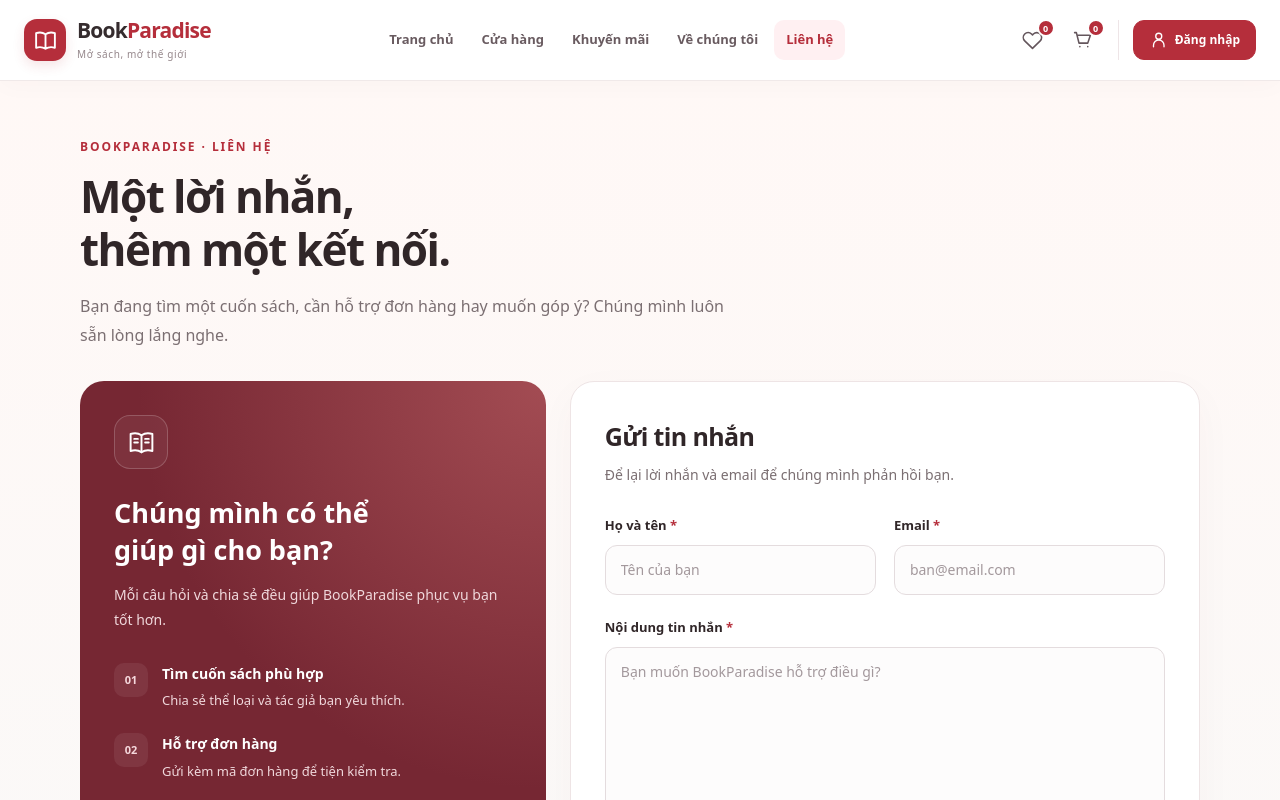
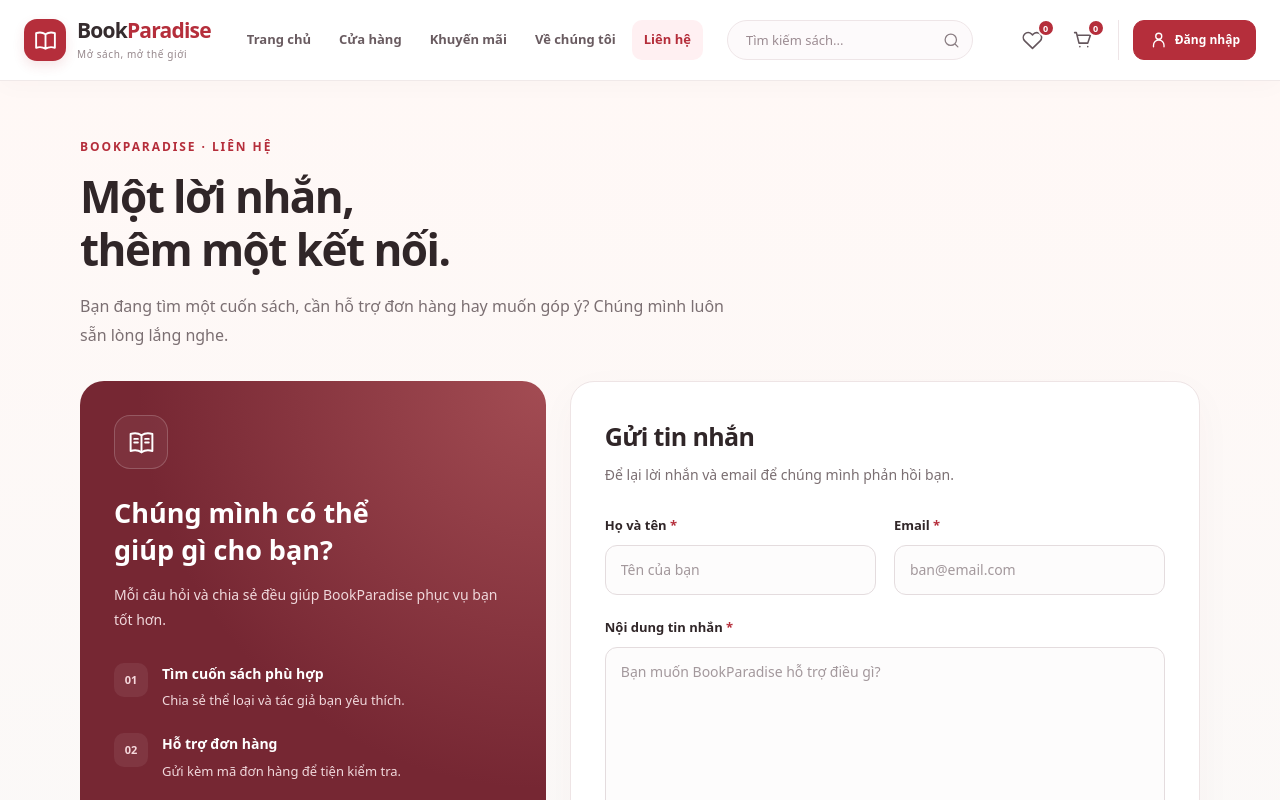
Before and after one commit to tanduongBVU/BookParadiseFE, a React (Vite) app: page /lien-he in a window 1280 px wide. Shown: the top 800 px of the page. Built offline with nearby package versions, Linux system fonts and the light colour scheme.

Commit message:
thêm tìm kiếm thanh menu

```diff
--- a/src/components/Layout/Header.css
+++ b/src/components/Layout/Header.css
@@ -126,6 +126,74 @@
     color: #b52e3b;
     background: #fff0f2;
 }
+
+/* ===== THANH TÌM KIẾM ===== */
+.bph-search-form {
+    display: flex;
+    align-items: center;
+    position: relative;
+    flex: 1;
+    max-width: 260px;
+    margin-left: auto;
+    margin-right: 15px;
+}
+
+.bph-search-form.is-mobile {
+    display: none;
+    max-width: 100%;
+    margin: 0 14px 15px 14px;
+}
+
+.bph-search-input {
+    width: 100%;
+    height: 40px;
+    padding: 0 40px 0 18px;
+    border: 1px solid #eee5e7;
+    border-radius: 20px;
+    background: #fdfafb;
+    color: #352c2e;
+    font-size: 13px;
+    outline: none;
+    transition: all 0.2s ease;
+}
+
+.bph-search-input:focus {
+    border-color: #b52e3b;
+    background: #fff;
+    box-shadow: 0 0 0 3px #b52e3b15;
+}
+
+.bph-search-input::placeholder {
+    color: #9c8c92;
+}
+
+.bph-search-btn {
+    position: absolute;
+    right: 5px;
+    top: 50%;
+    transform: translateY(-50%);
+    width: 32px;
+    height: 32px;
+    display: grid;
+    place-items: center;
+    background: transparent;
+    border: none;
+    border-radius: 50%;
+    color: #8a7d82;
+    cursor: pointer;
+    transition: color 0.2s, background 0.2s;
+}
+
+.bph-search-btn:hover {
+    color: #b52e3b;
+    background: #fff0f2;
+}
+
+.bph-search-btn svg {
+    width: 17px;
+    height: 17px;
+}
+/* ======================== */
 
 /* Các nút bên phải */
 .bph-tools {
@@ -411,6 +479,17 @@
     }
 }
 
+/* Ẩn bớt thanh tìm kiếm trên giao diện nhỏ gọn và đưa vào Menu dọc */
+@media (max-width: 850px) {
+    .bph-search-form.is-desktop {
+        display: none;
+    }
+
+    .bph-search-form.is-mobile {
+        display: flex;
+    }
+}
+
 /* Điện thoại */
 @media (max-width: 600px) {
     .bph-container {
--- a/src/components/Layout/Header.jsx
+++ b/src/components/Layout/Header.jsx
@@ -39,6 +39,7 @@ function Icon({ name }) {
         close: 'm6 6 12 12M18 6 6 18',
         admin: 'M3 3h7v7H3ZM14 3h7v7h-7ZM3 14h7v7H3ZM14 14h7v7h-7Z',
         logout: 'M9 4H4v16h5M14 8l4 4-4 4M8 12h13',
+        search: 'M11 19a8 8 0 1 0 0-16 8 8 0 0 0 0 16Zm10 2-4.35-4.35', // Icon kính lúp
     };
 
     return (
@@ -70,6 +71,7 @@ export default function Header() {
 
     const [accountOpen, setAccountOpen] = useState(false);
     const [mobileOpen, setMobileOpen] = useState(false);
+    const [searchKeyword, setSearchKeyword] = useState(''); // State lưu từ khóa tìm kiếm
 
     // Kiểm tra quyền truy cập Admin (Admin hoặc Nhan_Vien)
     const userRole = user?.role || user?.vaiTro || user?.vai_tro;
@@ -96,6 +98,16 @@ export default function Header() {
     const closeMenus = () => {
         setAccountOpen(false);
         setMobileOpen(false);
+    };
+
+    // Hàm xử lý khi submit tìm kiếm
+    const handleSearch = (e) => {
+        e.preventDefault();
+        if (searchKeyword.trim()) {
+            // Chuyển hướng sang trang cửa hàng (/sach) kèm theo URL parameter keyword
+            navigate(`/sach?keyword=${encodeURIComponent(searchKeyword.trim())}`);
+            closeMenus();
+        }
     };
 
     // Đóng menu khi chuyển trang
@@ -187,6 +199,20 @@ export default function Header() {
                 >
                     {menuLinks}
                 </nav>
+
+                {/* Thanh tìm kiếm trên máy tính */}
+                <form className="bph-search-form is-desktop" onSubmit={handleSearch}>
+                    <input
+                        type="text"
+                        className="bph-search-input"
+                        placeholder="Tìm kiếm sách..."
+                        value={searchKeyword}
+                        onChange={(e) => setSearchKeyword(e.target.value)}
+                    />
+                    <button type="submit" className="bph-search-btn" aria-label="Tìm kiếm">
+                        <Icon name="search" />
+                    </button>
+                </form>
 
                 <div className="bph-tools">
                     {/* Yêu thích */}
@@ -320,12 +346,27 @@ export default function Header() {
                 </div>
             </div>
 
+            {/* Menu Dropdown Điện Thoại */}
             {mobileOpen && (
                 <nav
                     id={mobileId}
                     className="bph-mobile-nav"
                     aria-label="Menu điện thoại"
                 >
+                    {/* Thanh tìm kiếm hiển thị trong menu trên điện thoại */}
+                    <form className="bph-search-form is-mobile" onSubmit={handleSearch}>
+                        <input
+                            type="text"
+                            className="bph-search-input"
+                            placeholder="Tìm kiếm sách..."
+                            value={searchKeyword}
+                            onChange={(e) => setSearchKeyword(e.target.value)}
+                        />
+                        <button type="submit" className="bph-search-btn" aria-label="Tìm kiếm">
+                            <Icon name="search" />
+                        </button>
+                    </form>
+
                     {menuLinks}
                 </nav>
             )}
--- a/src/pages/Shop/Shop.jsx
+++ b/src/pages/Shop/Shop.jsx
@@ -1,5 +1,5 @@
 import { useState, useEffect, useContext } from 'react';
-import { Link } from 'react-router-dom';
+import { Link, useSearchParams } from 'react-router-dom'; // Thêm useSearchParams
 import { getDanhSachSach } from '../../services/sachService';
 import { WishlistContext } from '../../context/WishlistContext';
 import { CartContext } from '../../context/CartContext';
@@ -8,6 +8,7 @@ const Shop = () => {
 
     const { toggleWishlist, isInWishlist } = useContext(WishlistContext);
     const { addToCart } = useContext(CartContext);
+    const [searchParams, setSearchParams] = useSearchParams(); // Khởi tạo hook đọc URL
 
     const [danhSachGoc, setDanhSachGoc] = useState([]);
     const [danhSachHienThi, setDanhSachHienThi] = useState([]);
@@ -15,8 +16,17 @@ const Shop = () => {
     const [loading, setLoading] = useState(true);
     const [error, setError] = useState(null);
 
-    const [searchTerm, setSearchTerm] = useState('');
+    // Lấy keyword từ URL (nếu có) để làm giá trị mặc định cho ô tìm kiếm
+    const initialKeyword = searchParams.get('keyword') || '';
+    const [searchTerm, setSearchTerm] = useState(initialKeyword);
+
     const [priceRange, setPriceRange] = useState('all');
+
+    // Cập nhật lại searchTerm nếu URL thay đổi (Ví dụ: người dùng gõ tìm kiếm mới từ Header)
+    useEffect(() => {
+        const keywordFromUrl = searchParams.get('keyword') || '';
+        setSearchTerm(keywordFromUrl);
+    }, [searchParams]);
 
     useEffect(() => {
         const fetchData = async () => {
@@ -54,9 +64,23 @@ const Shop = () => {
         setDanhSachHienThi(ketQuaLoc);
     }, [searchTerm, priceRange, danhSachGoc]);
 
+    // Hàm xử lý gõ tìm kiếm trực tiếp trong ô input của trang Shop
+    const handleSearchInput = (e) => {
+        const value = e.target.value;
+        setSearchTerm(value);
+
+        // Cập nhật URL (để copy link gửi người khác vẫn giữ được kết quả tìm kiếm)
+        if (value) {
+            setSearchParams({ keyword: value });
+        } else {
+            setSearchParams({});
+        }
+    };
+
     const handleResetFilter = () => {
         setSearchTerm('');
         setPriceRange('all');
+        setSearchParams({}); // Xóa keyword trên URL
     };
 
     if (loading) return <div className="flex justify-center items-center min-h-[50vh] text-lg font-medium text-gray-600">Đang tải dữ liệu sách...</div>;
@@ -87,7 +111,7 @@ const Shop = () => {
                                 placeholder="Nhập tên sách..."
                                 className="w-full px-3 py-2 border border-gray-300 rounded-md focus:outline-none focus:ring-1 focus:ring-red-500 focus:border-red-500"
                                 value={searchTerm}
-                                onChange={(e) => setSearchTerm(e.target.value)}
+                                onChange={handleSearchInput}
                             />
                         </div>
 
@@ -146,7 +170,7 @@ const Shop = () => {
                 {/* ============ CỘT PHẢI: LƯỚI SẢN PHẨM ============ */}
                 <div className="w-full md:w-3/4 lg:w-4/5">
                     <div className="mb-4 text-gray-600 font-medium">
-                        Hiển thị {danhSachHienThi.length} kết quả
+                        Hiển thị {danhSachHienThi.length} kết quả {searchTerm && <span className="text-red-500 italic">cho "{searchTerm}"</span>}
                     </div>
 
                     <div className="grid grid-cols-1 sm:grid-cols-2 lg:grid-cols-3 xl:grid-cols-4 gap-6">
@@ -182,7 +206,6 @@ const Shop = () => {
                                     {/* =========== NỘI DUNG SÁCH =========== */}
                                     <Link to={`/sach/${sach.maSach}`} className="flex flex-col h-full">
                                         <div className="relative pt-[130%] bg-gray-50 overflow-hidden">
-                                            {/* ĐÃ CHÈN DOMAIN BACKEND VÀO ĐÂY */}
                                             <img
                                                 src={sach.hinhAnh ? `https://localhost:7010${sach.hinhAnh}` : "https://via.placeholder.com/300x400?text=Sách"}
                                                 alt={sach.tenSach}
```
